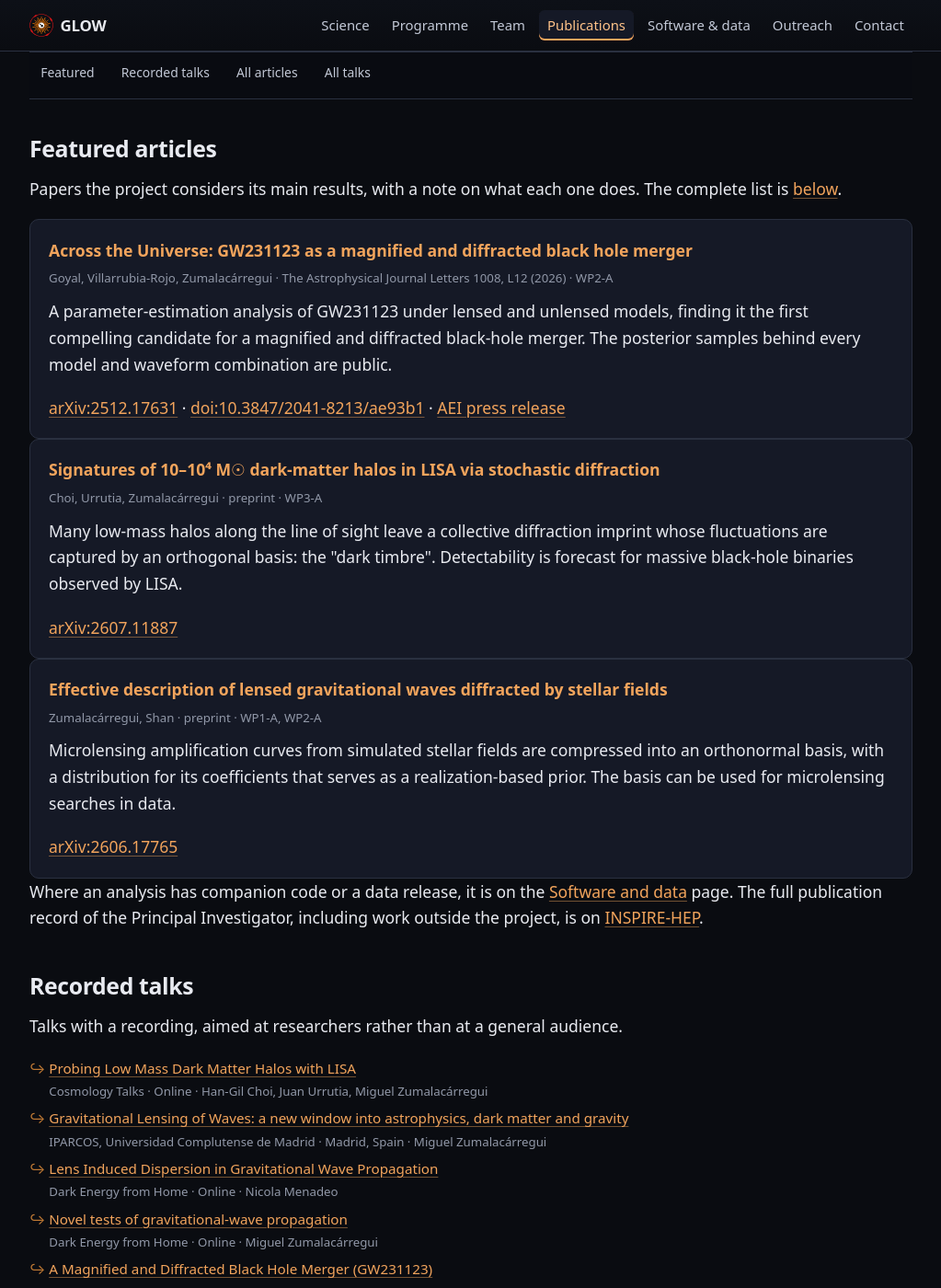
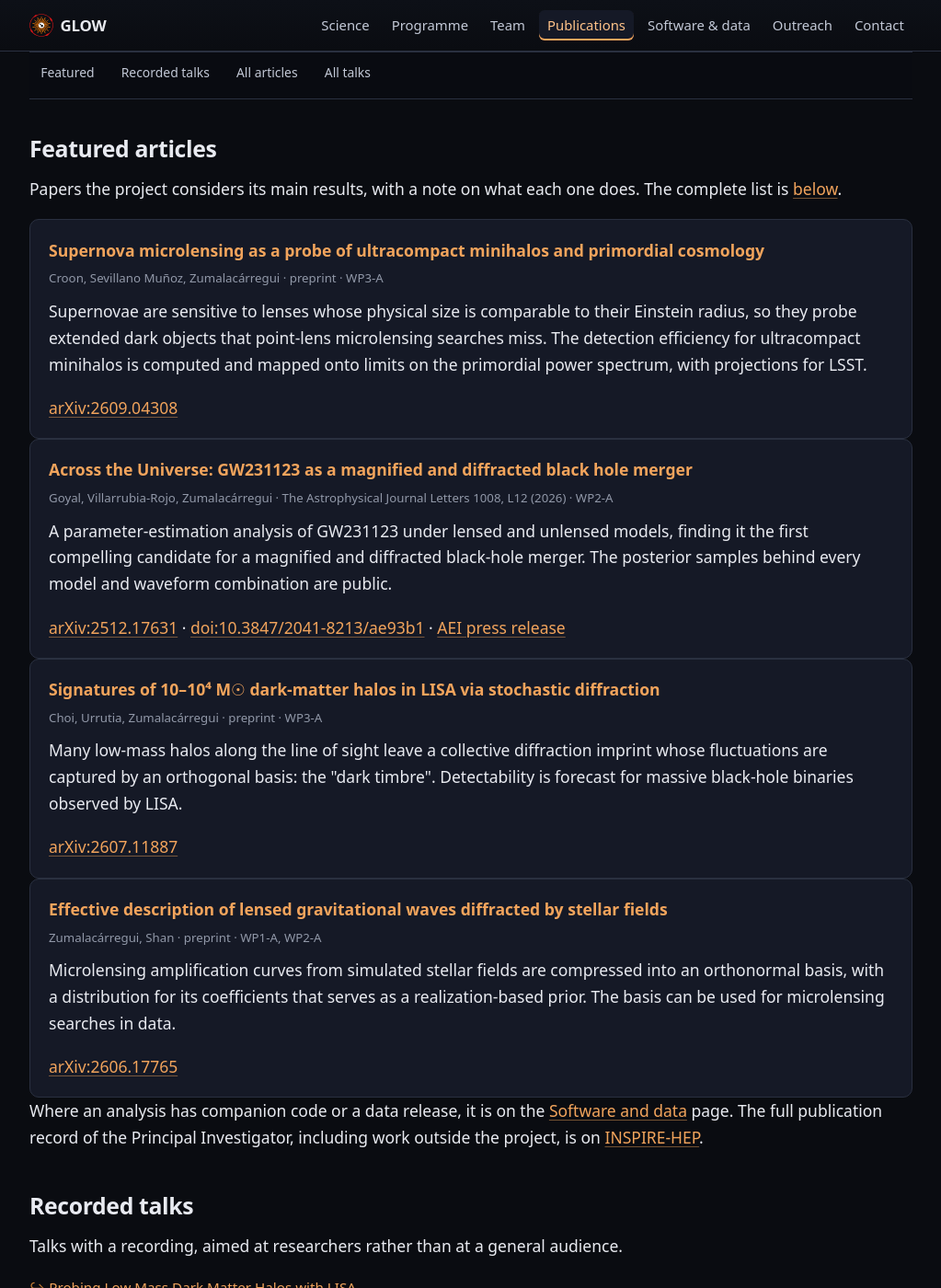
Before and after one commit to glow-astro/website, a Jekyll site: the page built from publications.html, in a window 1280 px wide and 1400 px high, scrolled down 207 px. Shown: the whole window at 92% size, without its empty margins (128-1151 px from the left). Built offline with Jekyll 4.4.1, drawn with Linux system fonts in a browser that asks for light colours; some of the changed text lies outside the part shown.

Commit message:
Add Croon, Sevillano Munoz & Zumalacarregui to the publications list
arXiv:2609.04308, INSPIRE 3200122, a preprint of 3 September 2026 on
supernova microlensing as a probe of ultracompact minihalos. Tagged
WP3-A and featured, so it carries a summary in the annotated list.

Co-Authored-By: Claude Opus 5 <noreply@anthropic.com>

```diff
--- a/_data/publications.yml
+++ b/_data/publications.yml
@@ -75,6 +75,21 @@
 #   page, not on the output list of this project.
 
 papers:
+  - title: "Supernova microlensing as a probe of ultracompact minihalos and primordial cosmology"
+    authors: ["Croon", "Sevillano Muñoz", "Zumalacárregui"]
+    arxiv: "2609.04308"
+    featured: true
+    url: "https://inspirehep.net/literature/3200122"
+    date: 2026-09-03
+    status: preprint
+    wps: ["WP3-A"]
+    summary: >-
+      Supernovae are sensitive to lenses whose physical size is comparable to
+      their Einstein radius, so they probe extended dark objects that
+      point-lens microlensing searches miss. The detection efficiency for
+      ultracompact minihalos is computed and mapped onto limits on the
+      primordial power spectrum, with projections for LSST.
+
   - title: "Across the Universe: GW231123 as a magnified and diffracted black hole merger"
     authors: ["Goyal", "Villarrubia-Rojo", "Zumalacárregui"]
     arxiv: "2512.17631"
```
